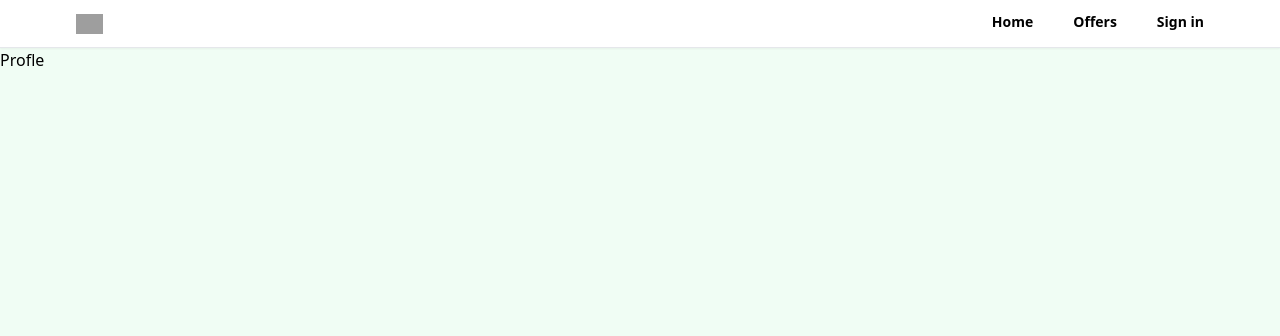
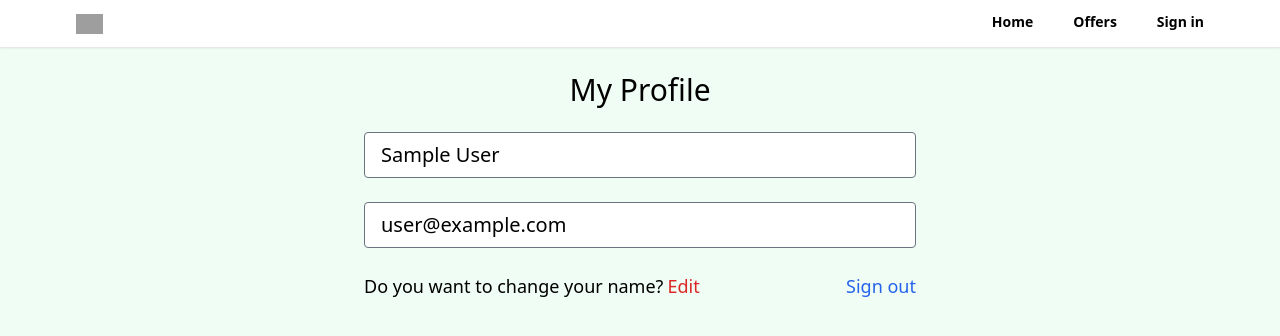
Before and after one commit to kszys90/react-tailwind-practice, a React (Create React App) app: page /profile in a window 1280 px wide. Shown: the top 336 px of the page. Built offline with nearby package versions, Linux system fonts and the light colour scheme; no server answers; sample sign-in values are in the browser's storage; grey boxes are pictures that could not be loaded.

Commit message:
added profile, logic to log out and show user data

```diff
--- a/src/App.js
+++ b/src/App.js
@@ -8,6 +8,7 @@
 import Header from './components/Header';
 import { ToastContainer } from 'react-toastify';
 import 'react-toastify/dist/ReactToastify.css';
+import PrivateRoute from './components/PrivateRoute';
 
 function App() {
   return (
@@ -16,7 +17,9 @@
         <Header />
         <Routes>
           <Route path="/" element={<Home />}></Route>
-          <Route path="/profile" element={<Profile />}></Route>
+          <Route path="/profile" element={<PrivateRoute />}>
+            <Route path="/profile" element={<Profile />} />
+          </Route>
           <Route path="/offers" element={<Offers />}></Route>
           <Route path="/sign-in" element={<SignIn />}></Route>
           <Route path="/sign-up" element={<SignUp />}></Route>
--- /dev/null
+++ b/src/components/PrivateRoute.jsx
@@ -0,0 +1,12 @@
+import React from 'react'
+import { Navigate, Outlet } from 'react-router-dom'
+import {useAuthStatus} from '../hooks/useAuthStatus'
+
+export default function PrivateRoute() {
+    const {loggedIn, checkingStatus} = useAuthStatus()
+    if(checkingStatus){
+        return <h3>Loading...</h3>
+    }
+  return loggedIn ? <Outlet /> : <Navigate to="/sign-in" />
+
+}
--- /dev/null
+++ b/src/hooks/useAuthStatus.jsx
@@ -0,0 +1,18 @@
+import { getAuth, onAuthStateChanged } from 'firebase/auth'
+import React from 'react'
+
+export function useAuthStatus() {
+    const [loggedIn, setLoggedIn] = React.useState(false)
+    const [checkingStatus, setCheckingStatus]= React.useState(true)
+
+    React.useEffect(()=>{
+        const auth = getAuth()
+        onAuthStateChanged(auth, (user)=>{
+            if(user){
+                setLoggedIn(true)
+            }
+            setCheckingStatus(false)
+        })
+    },[])
+  return {loggedIn, checkingStatus}
+}
--- a/src/pages/Profile.jsx
+++ b/src/pages/Profile.jsx
@@ -1,7 +1,55 @@
+import { getAuth } from 'firebase/auth'
 import React from 'react'
+import { useNavigate } from 'react-router-dom'
 
 export default function Profile() {
+  const navigate = useNavigate()
+  const auth = getAuth()
+  const [formData, setFormData] = React.useState({
+    name: auth.currentUser.displayName,
+    email: auth.currentUser.email
+  })
+  const {name, email} = formData
+
+  function handleChange(){
+
+  }
+  function handleLogout(){
+    auth.signOut()
+    navigate('/')
+  }
   return (
-    <div>Profle</div>
+    <>
+      <section className='max-w-6xl mx-auto flex justify-center items-center flex-col'>
+        <h1 className='text-3xl text-center mt-6'>My Profile</h1>
+        <div className='w-full md:w-[50%] mt-6 px-3'>
+          <form>
+
+            <input type="text" id="name" value={name}
+              disabled className='w-full px-4 py-2 text-xl text-grey-700 bg white
+              border-grey-300 rounded transition ease-in-out'
+              onChange={handleChange}
+            />
+            <input type="email" id="email" value={email}
+                disabled className='my-6 w-full px-4 py-2 text-xl text-grey-700 bg white
+                border-grey-300 rounded transition ease-in-out'
+                onChange={handleChange}
+            />
+            <div className='flex justify-between whitespace-nowrap text-sm sm:text-lg'>
+              <p className='flex items-center mb-6 '>Do you want to change your name?
+                <span className='text-red-600 hover:text-red-700 transition ease-in-out
+                duration-200 ml-1 cursor-pointer'>Edit</span>
+              </p>
+              <p className='text-blue-600 hover:text-blue-800 transition duration-200
+              ease-in-out cursor-pointer'
+              onClick={handleLogout}
+              >
+                Sign out
+                </p>
+            </div>
+          </form>
+        </div>
+      </section>
+    </>
   )
 }
```
